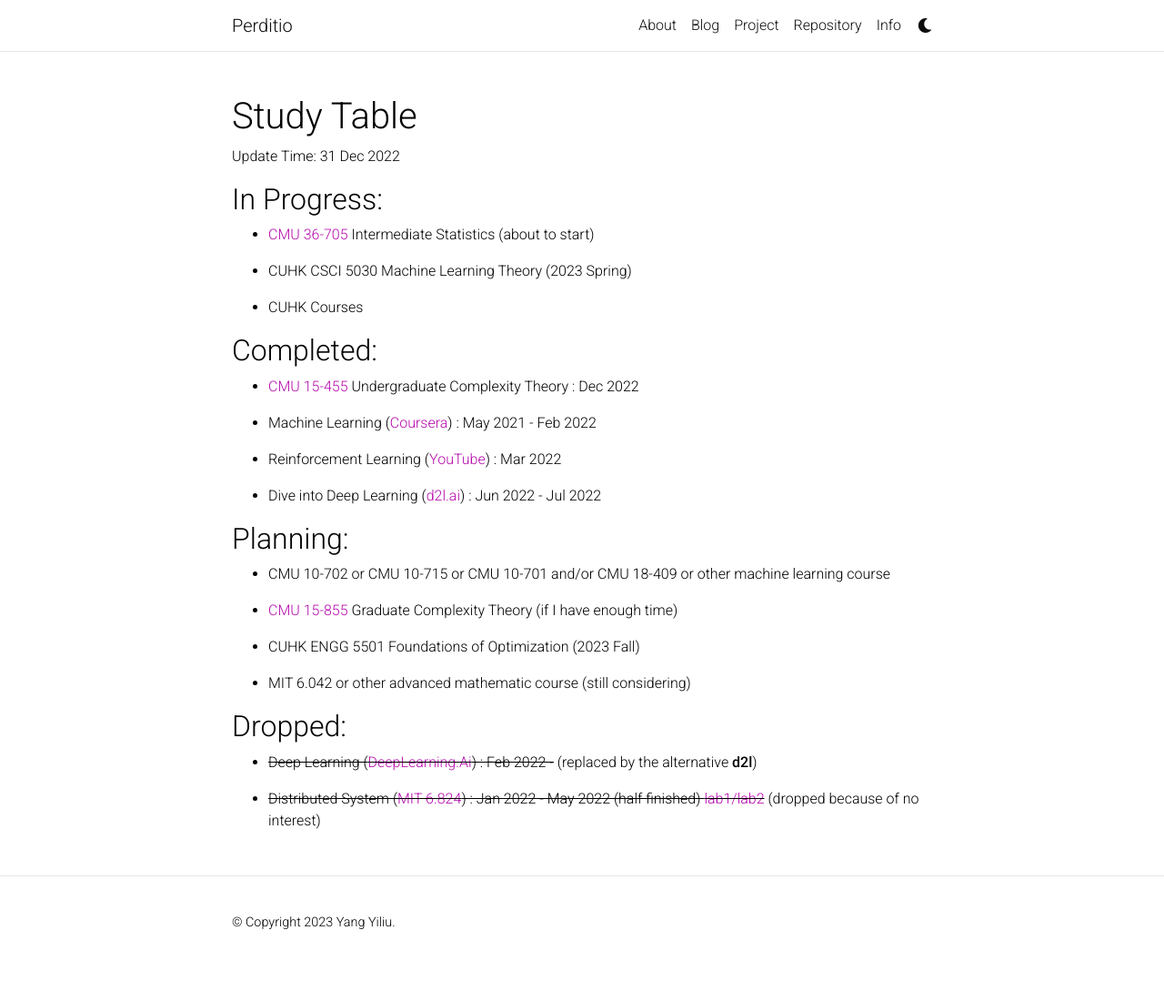
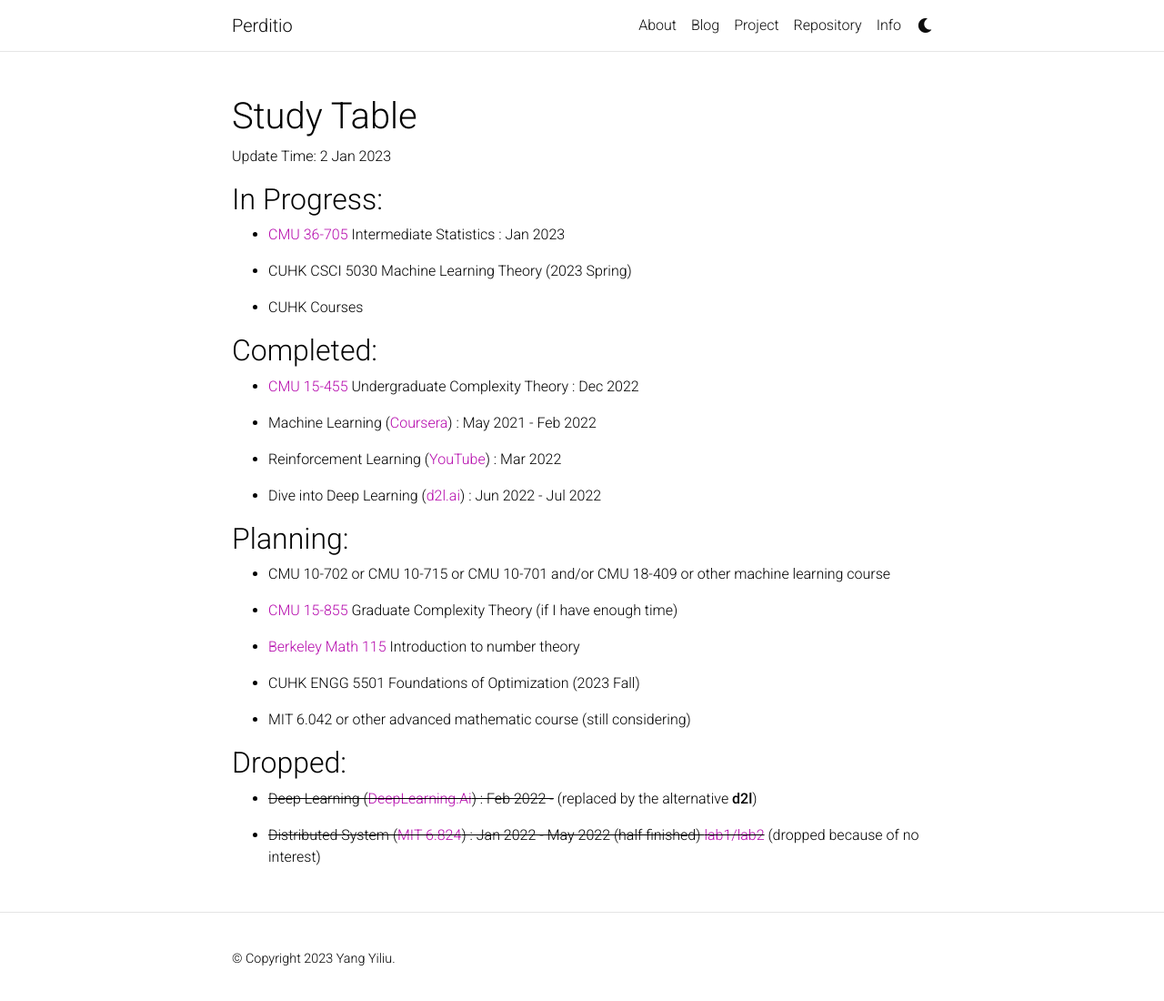
Before and after one commit to Yasgant/yasgant.github.io, a Jekyll site: the page built from table.md, in a window 1280 px wide and 1104 px high. Shown: the top 1100 px of the window at 91% size. Built offline with Jekyll 4.4.1, drawn with Linux system fonts in a browser that asks for light colours; full-size pictures stand in for the smaller copies a plugin makes; comment, search, counter and statistics services are not loaded; a style sheet for code colours, icons or effects is not loaded.

Commit message:
minor update
minor fix

```diff
--- a/_config.yml
+++ b/_config.yml
@@ -3,7 +3,7 @@
 # -----------------------------------------------------------------------------
 
 title: Welcome to Perditio's homepage
-above_title: Welcome Traveller! # the website title (if blank, full name will be used instead)
+above_title: Welcome Traveler! # the website title (if blank, full name will be used instead)
 nav_title: Perditio
 first_name:
 middle_name:
--- a/_data/cv.yml
+++ b/_data/cv.yml
@@ -27,7 +27,7 @@
       year: 2022 Jun - Aug
       description:
         - Focus on Continual Learning on Knowledge Graph Embeddings.
-        - The Best Project Award
+        - <b> Best Project Award </b>
         - <a href="https://github.com/Yasgant/Continual-Learning-Knowledge-Graph-Embeddings" target="_blank">GitHub</a>, <a href="../files/2022Poster.pdf" target="_blank">Poster</a>
 
     - title: Tencent AI Arena Multi-Agent Competition
@@ -74,8 +74,6 @@
     - title: Theoretical Computer Science
       items:
          - Algorithms
-         - Computability Theory
-         - Number Theory
     - title: Machine Learning
       items:
          - Learning and Optimization Theory
--- a/table.md
+++ b/table.md
@@ -4,11 +4,11 @@
 
 # Study Table
 
-Update Time: 31 Dec 2022
+Update Time: 2 Jan 2023
 
 ## In Progress:
 
-* [CMU 36-705](https://www.youtube.com/playlist?list=PLcW8xNfZoh7eI7KSWneVWq-7wr8ffRtHF) Intermediate Statistics (about to start)
+* [CMU 36-705](https://www.youtube.com/playlist?list=PLJPW8OTey_OZk6K_9QLpguoPg_Ip3GkW_) Intermediate Statistics : Jan 2023
 
 * CUHK CSCI 5030 Machine Learning Theory (2023 Spring)
 
@@ -30,6 +30,8 @@
 
 * [CMU 15-855](https://www.youtube.com/playlist?list=PLm3J0oaFux3b8Gg1DdaJOzYNsaXYLAOKH) Graduate Complexity Theory (if I have enough time)
 
+* [Berkeley Math 115](https://www.youtube.com/playlist?list=PL8yHsr3EFj53L8sMbzIhhXSAOpuZ1Fov8) Introduction to number theory
+
 * CUHK ENGG 5501 Foundations of Optimization (2023 Fall)
 
 * MIT 6.042 or other advanced mathematic course (still considering)
```
